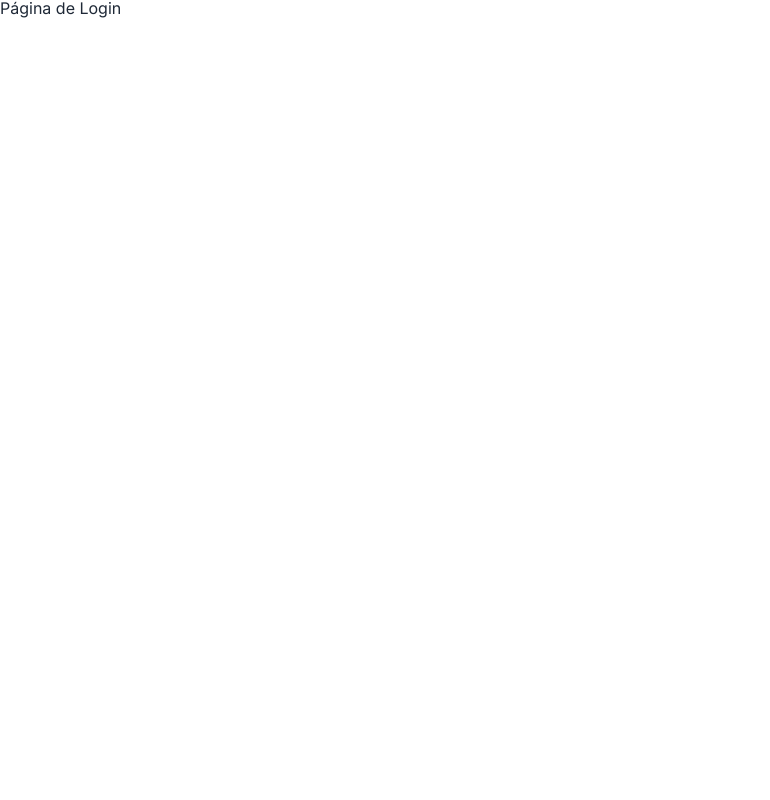
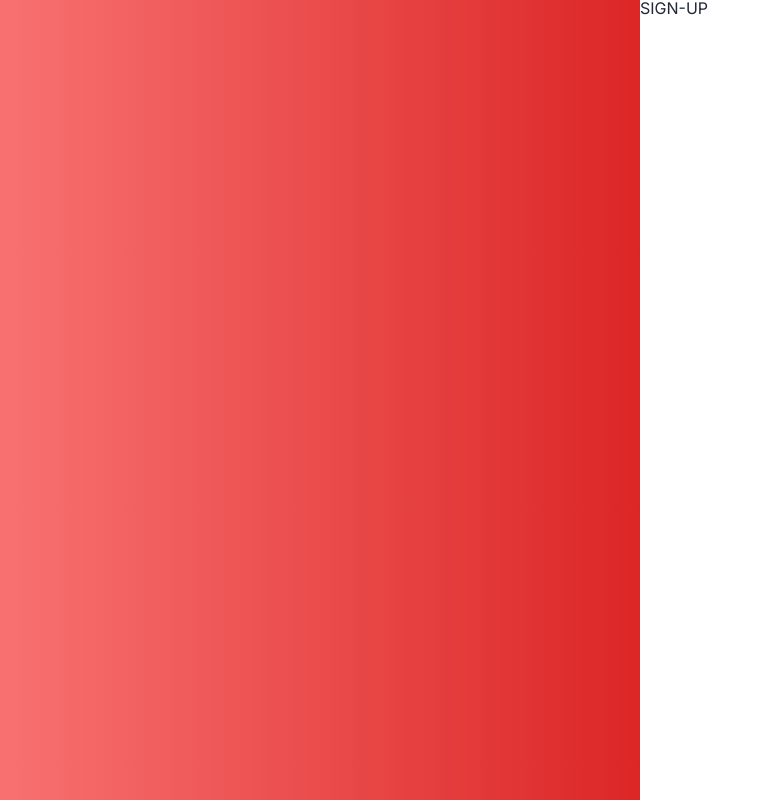
Before and after one commit to RochaDevs/ChurchPlayers, a Next.js app: page /login in a window 1280 px wide. Shown: the whole page, without its empty margins (0-770 px from the left). Built offline with nearby package versions, Linux system fonts and the light colour scheme.

Commit message:
10/05 16h27

```diff
--- a/src/app/(PageHome)/login/page.tsx
+++ b/src/app/(PageHome)/login/page.tsx
@@ -1,12 +1,18 @@
+import { FormLogin } from '@/components/FormLogin';
+import Link from 'next/link';
 
 const PageLogin = () => {
     return (
-        <section>
-            <h1>
-                Página de Login
-            </h1>
+        <section className={`flex items-center justify-center`}>
+            <div className={`w-6/12 bg-gradient-to-r from-red-400 to-red-600 h-screen dark:bg-gradient-to-r dark:from-blue-900 dark:to-blue-950`}></div>
+            <div className={`w-6/12 h-screen`}>
+                <FormLogin />
+                <Link href={'/signup'}>
+                    SIGN-UP
+                </Link>
+            </div>
         </section>
     )
-}
+};
 
 export default PageLogin;
--- /dev/null
+++ b/src/app/(PageHome)/signup/page.tsx
@@ -0,0 +1,18 @@
+import { FormSignUp } from '@/components/FormSignUp';
+import Link from 'next/link';
+
+const PageSignUp = () => {
+    return (
+        <section className={`flex`}>
+            <div className={`w-6/12 bg-gradient-to-r from-red-400 to-red-600 h-screen dark:bg-gradient-to-r dark:from-blue-900 dark:to-blue-950`}></div>
+            <div className={`w-6/12`}>
+                <FormSignUp />
+                <Link href={'/login'}>
+                    LOGIN
+                </Link>
+            </div>
+        </section>
+    )
+};
+
+export default PageSignUp;
--- /dev/null
+++ b/src/components/FormLogin/index.tsx
@@ -0,0 +1,9 @@
+'use client';
+
+export const FormLogin = () => {
+    return (
+        <form action="">
+
+        </form>
+    );
+};
--- /dev/null
+++ b/src/components/FormSignUp/index.tsx
@@ -0,0 +1,9 @@
+'use client';
+
+export const FormSignUp = () => {
+    return (
+        <form action="">
+
+        </form>
+    );
+};
```
Also changed, not shown: src/app/(PageHome)/login/Login.module.css (added).
